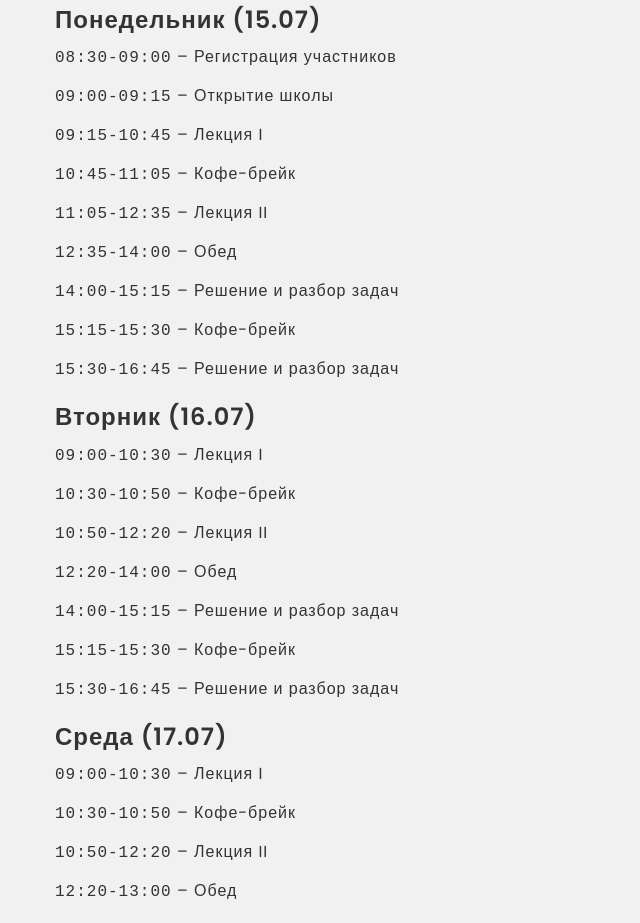
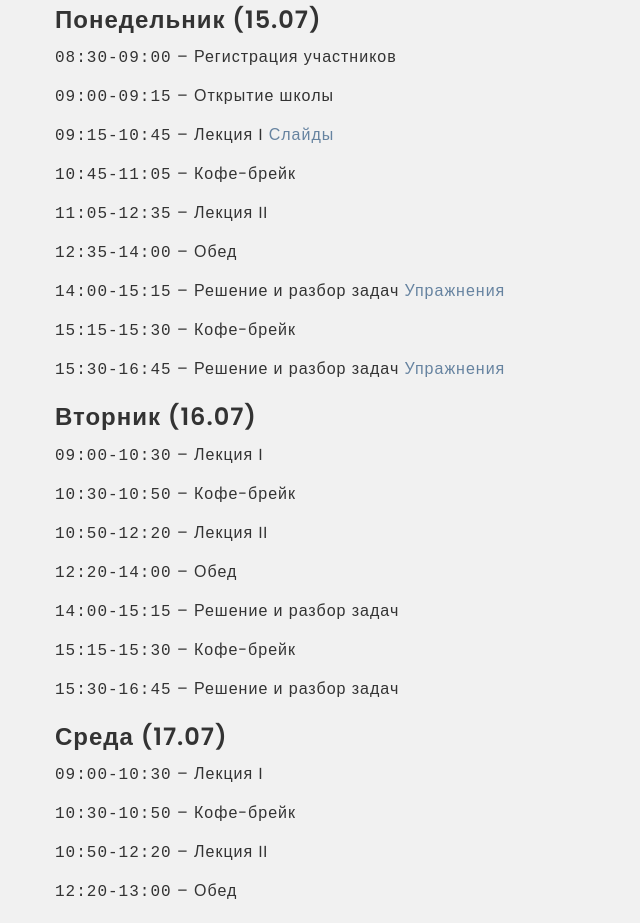
Before and after one commit to summerschool-kld/summerschool-kld, a plain HTML site: page index.html in a window 1280 px wide. Shown: the part 846-1769 px from the top of the page, without its empty margins (0-640 px from the left). Drawn offline with Linux system fonts and the light colour scheme.

Commit message:
upd material rus

```diff
--- a/index.html
+++ b/index.html
@@ -117,13 +117,13 @@
           <b><h3> Понедельник (15.07) </h3></b>
           <p><span class="shedule-time">08:30-09:00</span> – Регистрация участников</p>
           <p><span class="shedule-time">09:00-09:15</span> – Открытие школы</p>
-          <p><span class="shedule-time">09:15-10:45</span> – Лекция I </p>
+          <p><span class="shedule-time">09:15-10:45</span> – Лекция I <a href="materials/representation.pdf"> Слайды </a> </p>
           <p><span class="shedule-time">10:45-11:05</span> – Кофе-брейк</p>
           <p><span class="shedule-time">11:05-12:35</span> – Лекция II </p>
           <p><span class="shedule-time">12:35-14:00</span> – Обед</p>
-          <p><span class="shedule-time">14:00-15:15</span> – Решение и разбор задач</p>
+          <p><span class="shedule-time">14:00-15:15</span> – Решение и разбор задач <a href="materials/Day1_Alex.pdf"> Упражнения </a> </p>
           <p><span class="shedule-time">15:15-15:30</span> – Кофе-брейк</p>
-          <p><span class="shedule-time">15:30-16:45</span> – Решение и разбор задач </p>
+          <p><span class="shedule-time">15:30-16:45</span> – Решение и разбор задач <a href="materials/Day1_Damien.pdf"> Упражнения </a> </p>
           </p>
 
           <p>
```
